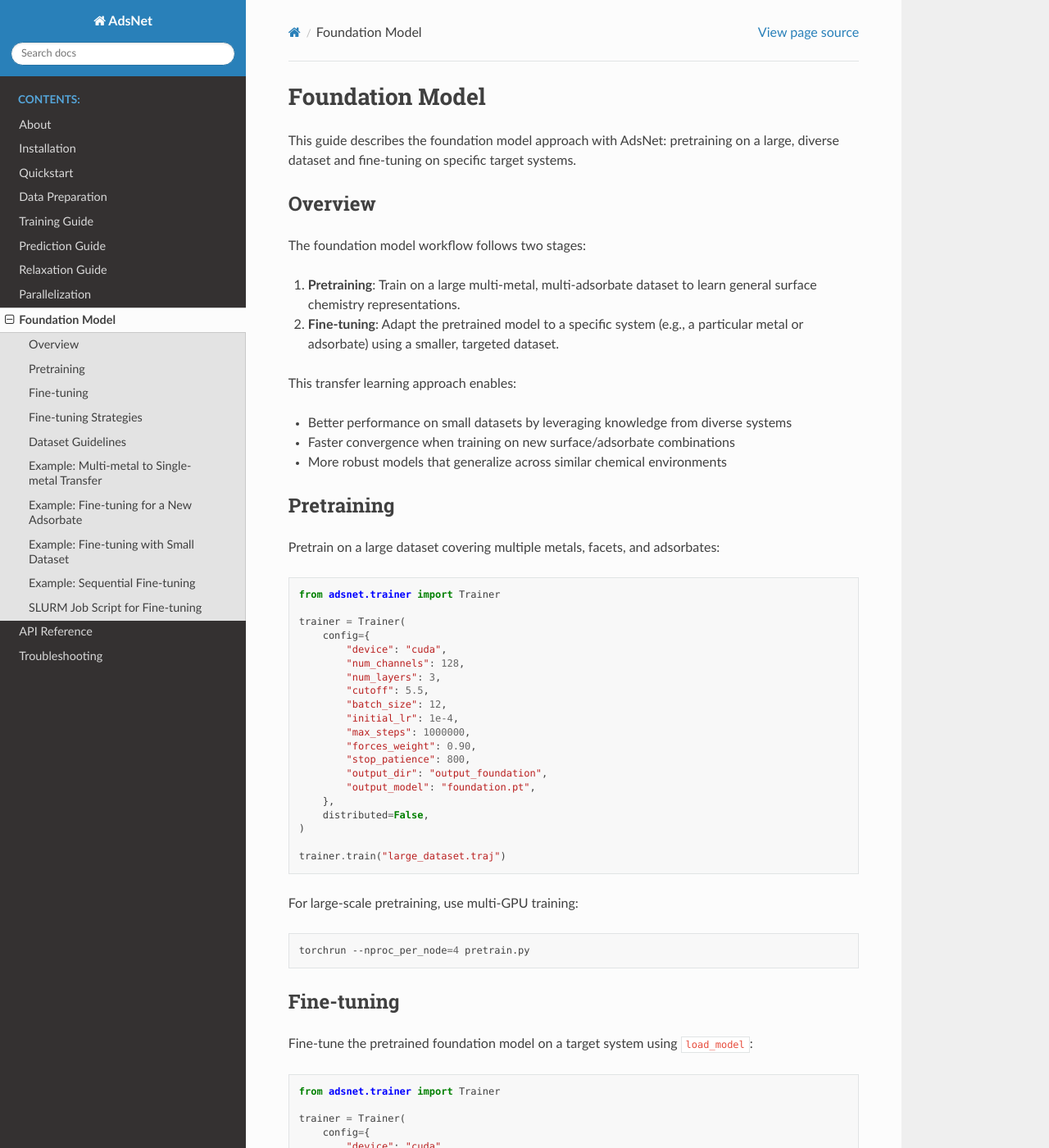
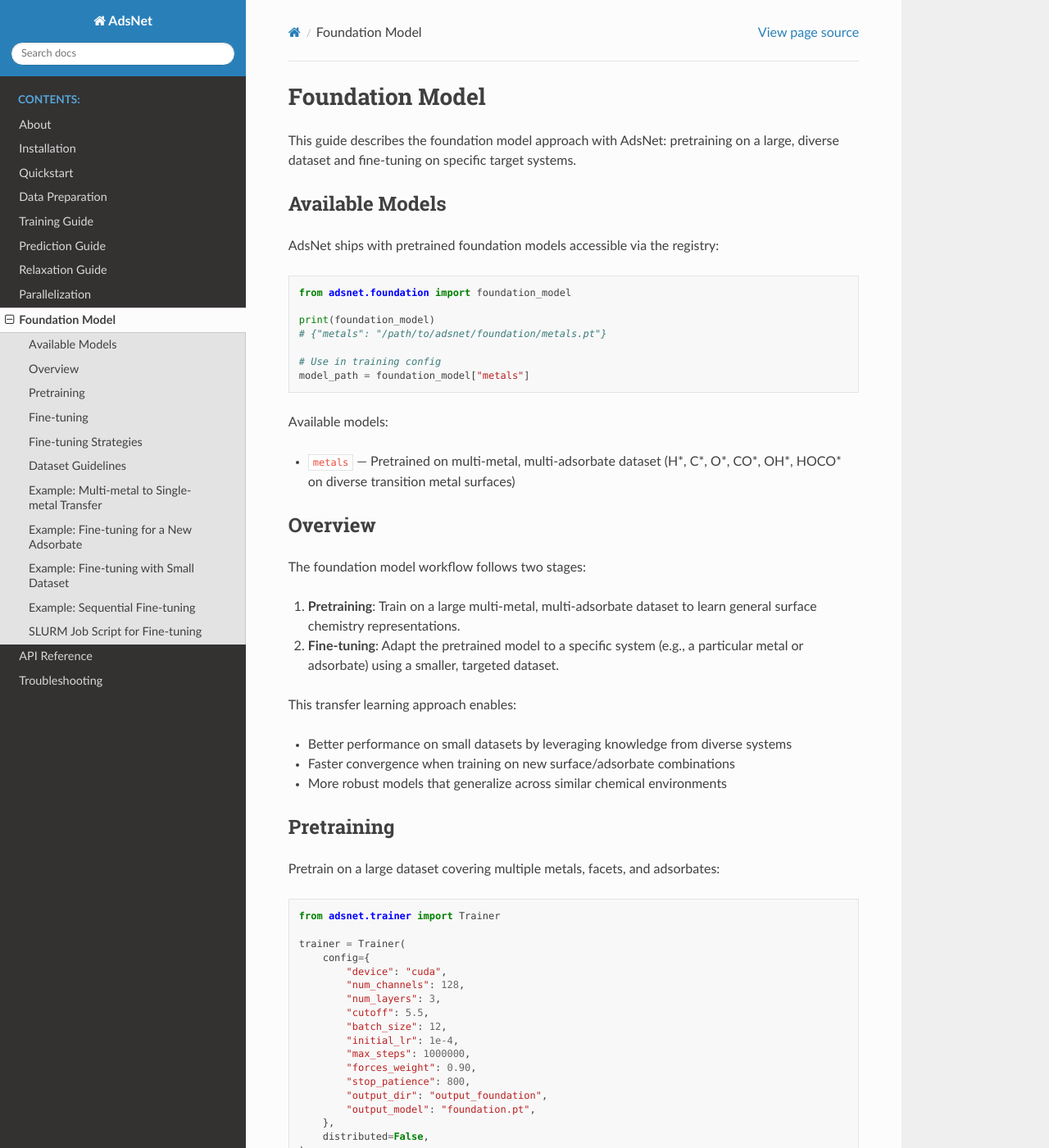
Before and after one commit to changzhiai/AdsNet, a Sphinx documentation site: the page built from docs/source/foundation.rst, in a window 1280 px wide and 1400 px high. Shown: the whole window at 82% size. Built offline with Sphinx 7.4.7 and the Read the Docs theme 3.1.0, drawn with Linux system fonts in a browser that asks for light colours; some of the changed text lies outside the part shown.

Commit message:
feat: enhance foundation model support, update README, and improve test structure

```diff
--- a/adsnet/__init__.py
+++ b/adsnet/__init__.py
@@ -3,8 +3,6 @@ from adsnet.data import AseData, collate_atomsdata
 from adsnet.calculators import MLCalculator, EnsembleCalculator
 from adsnet.trainer import Trainer
 from adsnet.tools import relax_structure
-
-PainnModel = AdsNet
 
 __all__ = [
     "AdsNet",
@@ -14,5 +12,4 @@ __all__ = [
     "EnsembleCalculator",
     "Trainer",
     "relax_structure",
-    "PainnModel",
 ]
--- a/docs/source/about.rst
+++ b/docs/source/about.rst
@@ -18,7 +18,7 @@ The key of AdsNet is the use of a local adsorbate graph instead of a full graph.
 Model Architecture
 ------------------
 
-AdsNet implements an equivariant message-passing architecture based on PaiNN with scalar and vector node features. The inputs are atomic numbers and interatomic vectors within the adsorbate graph. Interatomic distances are expanded using radial basis functions and modulated by a cosine cutoff envelope. After multiple interaction layers of message passing and equivariant updates, a readout MLP predicts adsorption energy contributions that are summed to obtain the total adsorption energy. Forces are computed via automatic differentiation.
+AdsNet implements an equivariant message-passing architecture with scalar and vector node features. The inputs are atomic numbers and interatomic vectors within the adsorbate graph. Interatomic distances are expanded using radial basis functions and modulated by a cosine cutoff envelope. After multiple interaction layers of message passing and equivariant updates, a readout MLP predicts adsorption energy contributions that are summed to obtain the total adsorption energy. Forces are computed via automatic differentiation.
 
 .. image:: _static/images/2_arch.png
    :width: 80%
@@ -32,10 +32,10 @@ Citation
 
 If you use AdsNet in your research, please cite::
 
-    @article{AdsNet2025,
+    @article{AdsNet2026,
       author = {Ai, Changzhi and others},
       title = {AdsNet: A Graph Neural Network for Adsorption Energy Prediction},
-      year = {2025},
+      year = {2026},
     }
 
 The AdsTraj dataset is available on `Hugging Face <https://huggingface.co/datasets/changzhiai/AdsTraj>`_.
--- a/docs/source/foundation.rst
+++ b/docs/source/foundation.rst
@@ -2,6 +2,26 @@ Foundation Model
 ================
 
 This guide describes the foundation model approach with AdsNet: pretraining on a large, diverse dataset and fine-tuning on specific target systems.
+
+
+Available Models
+----------------
+
+AdsNet ships with pretrained foundation models accessible via the registry:
+
+.. code-block:: python
+
+   from adsnet.foundation import foundation_model
+
+   print(foundation_model)
+   # {"metals": "/path/to/adsnet/foundation/metals.pt"}
+
+   # Use in training config
+   model_path = foundation_model["metals"]
+
+Available models:
+
+* ``metals`` — Pretrained on multi-metal, multi-adsorbate dataset (H*, C*, O*, CO*, OH*, HOCO* on diverse transition metal surfaces)
 
 
 Overview
@@ -61,6 +81,7 @@ Fine-tune the pretrained foundation model on a target system using ``load_model`
 
 .. code-block:: python
 
+   from adsnet.foundation import foundation_model
    from adsnet.trainer import Trainer
 
    trainer = Trainer(
@@ -74,7 +95,7 @@ Fine-tune the pretrained foundation model on a target system using ``load_model`
            "max_steps": 200000,
            "forces_weight": 0.90,
            "stop_patience": 200,
-           "load_model": "output_foundation/foundation.pt",
+           "load_model": foundation_model["metals"],
            "output_dir": "output_Pt",
            "output_model": "model.pt",
        },
@@ -98,7 +119,7 @@ Fine-tuning Strategies
 .. code-block:: python
 
    config = {
-       "load_model": "output_foundation/foundation.pt",
+       "load_model": foundation_model["metals"],
        "initial_lr": 1e-5,
        "max_steps": 200000,
    }
@@ -108,7 +129,7 @@ Fine-tuning Strategies
 .. code-block:: python
 
    config = {
-       "load_model": "output_foundation/foundation.pt",
+       "load_model": foundation_model["metals"],
        "initial_lr": 5e-5,
        "plateau_scheduler": True,
        "lr_decay_factor": 0.5,
@@ -139,6 +160,7 @@ Example: Multi-metal to Single-metal Transfer
 .. code-block:: python
 
    import os
+   from adsnet.foundation import foundation_model
    from adsnet.trainer import Trainer
 
    # Stage 1: Pretrain on all metals
@@ -171,7 +193,7 @@ Example: Multi-metal to Single-metal Transfer
            "max_steps": 200000,
            "forces_weight": 0.90,
            "stop_patience": 200,
-           "load_model": "output_foundation/foundation.pt",
+           "load_model": foundation_model["metals"],
            "output_dir": "output_Pt",
            "output_model": "model.pt",
        },
@@ -186,6 +208,7 @@ Fine-tune a multi-adsorbate foundation model to specialize on a specific adsorba
 
 .. code-block:: python
 
+   from adsnet.foundation import foundation_model
    from adsnet.trainer import Trainer
 
    # Foundation model was pretrained on H*, C*, O*, CO*, OH*, HOCO*
@@ -201,7 +224,7 @@ Fine-tune a multi-adsorbate foundation model to specialize on a specific adsorba
            "max_steps": 100000,
            "forces_weight": 0.90,
            "stop_patience": 150,
-           "load_model": "output_foundation/foundation.pt",
+           "load_model": foundation_model["metals"],
            "output_dir": "output_HOCO_Pt",
            "output_model": "model.pt",
        },
@@ -216,6 +239,7 @@ When only a small dataset is available (< 500 structures), use conservative hype
 
 .. code-block:: python
 
+   from adsnet.foundation import foundation_model
    from adsnet.trainer import Trainer
 
    trainer = Trainer(
@@ -233,7 +257,7 @@ When only a small dataset is available (< 500 structures), use conservative hype
            "plateau_scheduler": True,
            "lr_decay_factor": 0.5,
            "lr_patience": 5,
-           "load_model": "output_foundation/foundation.pt",
+           "load_model": foundation_model["metals"],
            "output_dir": "output_small",
            "output_model": "model.pt",
        },
@@ -256,6 +280,7 @@ Fine-tune in stages, progressively narrowing the domain:
 
 .. code-block:: python
 
+   from adsnet.foundation import foundation_model
    from adsnet.trainer import Trainer
 
    # Stage 1: Foundation → transition metals only
@@ -270,7 +295,7 @@ Fine-tune in stages, progressively narrowing the domain:
            "max_steps": 500000,
            "forces_weight": 0.90,
            "stop_patience": 400,
-           "load_model": "output_foundation/foundation.pt",
+           "load_model": foundation_model["metals"],
            "output_dir": "output_transition_metals",
            "output_model": "model.pt",
        },
--- a/docs/source/index.rst
+++ b/docs/source/index.rst
@@ -1,7 +1,7 @@
 Welcome to AdsNet's documentation!
 ===================================
 
-**AdsNet** (Adsorption Network) is a machine learning framework for predicting adsorption properties on metal surfaces using graph neural networks. It employs a PaiNN-style equivariant message-passing architecture with scalar and vector node features, operating on local neighbor graphs to efficiently predict binding energies and atomic forces for adsorbate–surface systems.
+**AdsNet** (Adsorption Network) is a machine learning framework for predicting adsorption properties on metal surfaces using graph neural networks. It employs an equivariant message-passing architecture with scalar and vector node features, operating on local neighbor graphs to efficiently predict binding energies and atomic forces for adsorbate–surface systems.
 
 Key Features
 ------------
@@ -9,7 +9,7 @@ Key Features
 * **Single-pass adsorption energy** — predicts adsorption energies directly, no separate slab calculation needed
 * **System-size independent** — operates on local adsorbate graphs, cost does not grow with size
 * **Local structure relaxation** — built-in optimizer with projected gradient descent due to local forces supported
-* **Equivariant architecture** — PaiNN-based message passing with equivariant architecture
+* **Equivariant architecture** — equivariant message passing with scalar and vector node features
 * **Foundation model provided** — pretrain on diverse datasets, fine-tune on specific systems
 * **Parallel training** — multi-GPU training via PyTorch DDP
 * **ASE integration** — drop-in ASE calculator for use in existing workflows
```
Also changed, not shown: README.md (+22 -8 lines), 11 other files.
